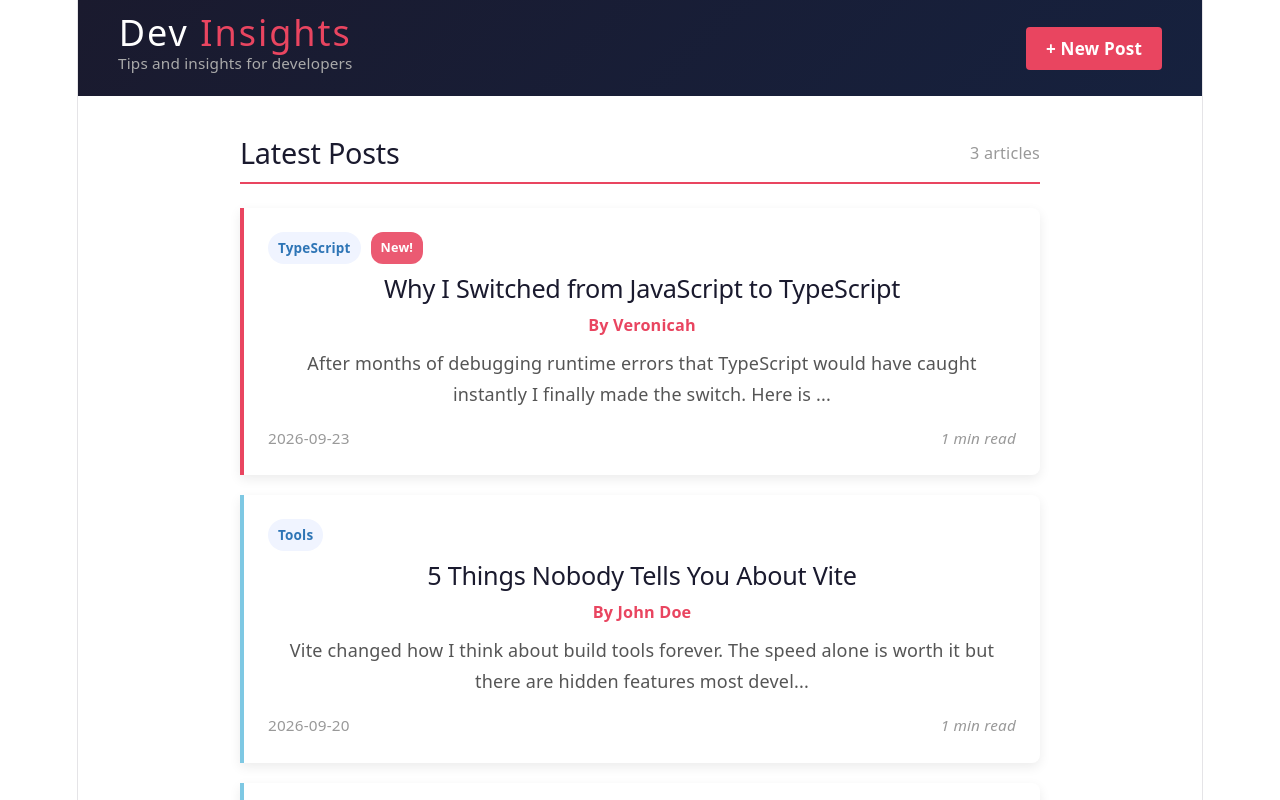
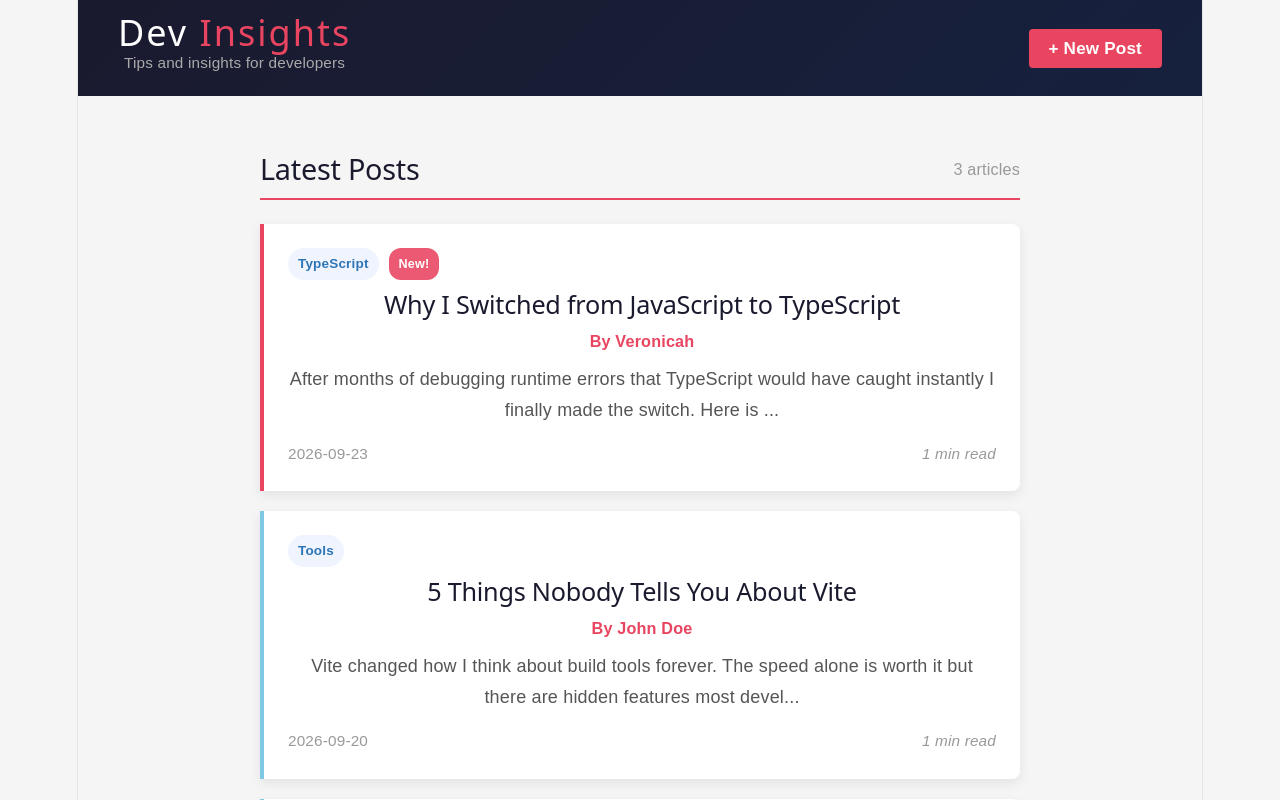
Before and after one commit to VeronicahWanjuu/react-mini-blog, a React (Vite) app: page / in a window 1280 px wide. Shown: the top 800 px of the page. Built offline with nearby package versions, Linux system fonts and the light colour scheme.

Commit message:
add global styles and update App.css import path

```diff
--- a/src/styles/App.css
+++ b/src/styles/App.css
@@ -0,0 +1,19 @@
+* {
+  margin: 0;
+  padding: 0;
+  box-sizing: border-box;
+}
+
+body {
+  font-family: Arial, sans-serif;
+  background-color: #f5f5f5;
+  color: #1a1a2e;
+}
+
+.app {
+  min-height: 100vh;
+}
+
+.app-main {
+  padding: 16px;
+}
```
